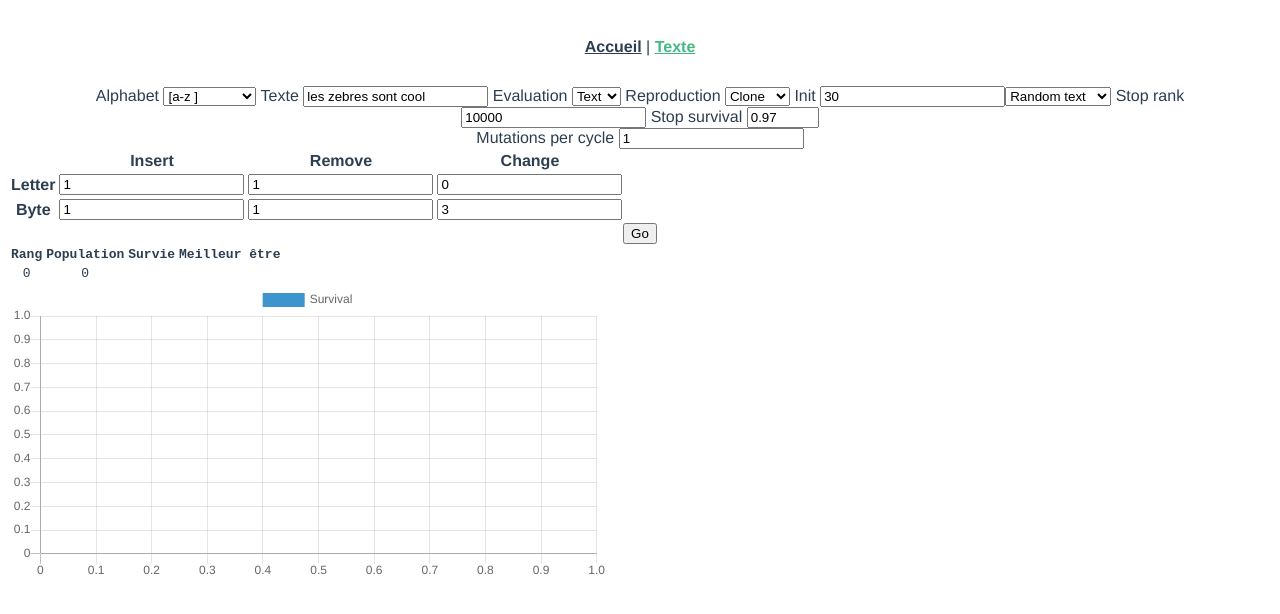
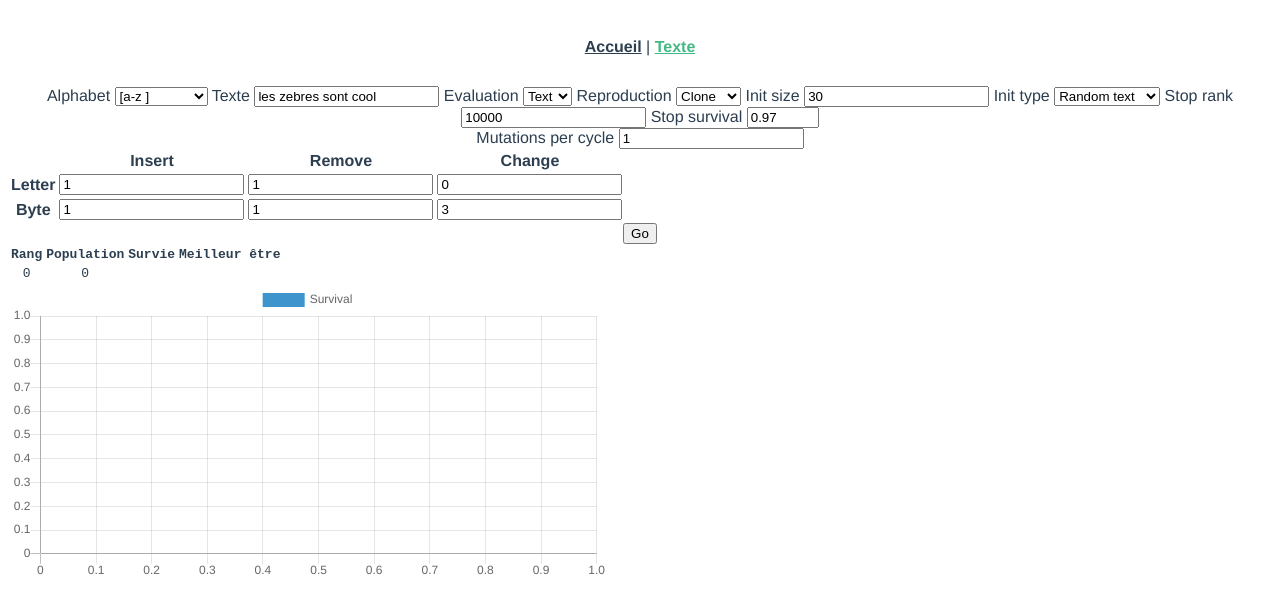
Before and after one commit to oelson/gajs, a Vue app: page /#/text in a window 1280 px wide. Shown: the top 614 px of the page. Built offline with nearby package versions, Linux system fonts and the light colour scheme.

Commit message:
config start

```diff
--- a/src/views/EvolveText.vue
+++ b/src/views/EvolveText.vue
@@ -39,13 +39,16 @@
         </select>
       </label>
       <label>
-        Init
+        Init size
         <input
           type="number"
           min="1"
           v-model.number="conf.start.length"
           size="4"
         />
+      </label>
+      <label>
+        Init type
         <select v-model="conf.start.function">
           <option value="random_letter">Random letter</option>
           <option value="random_text">Random text</option>
```
